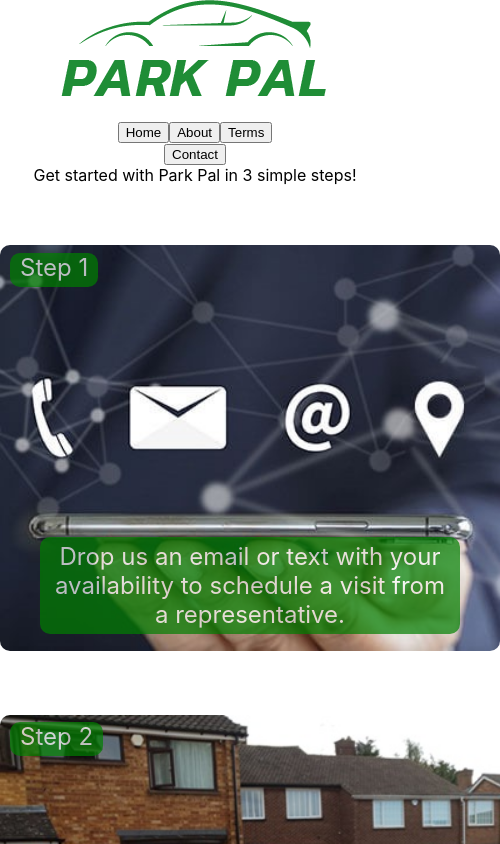
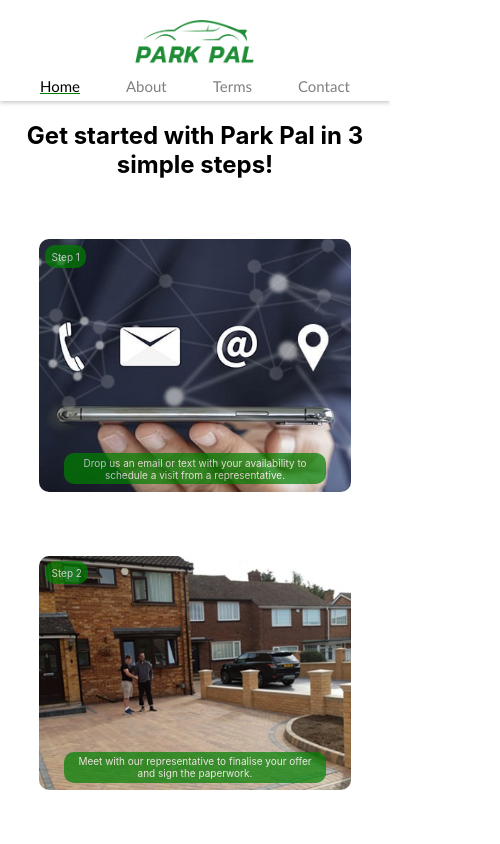
Before and after one commit to park-pal/info, a React (Create React App) app: page / in a window 390 px wide. Shown: the top 844 px of the page, 500 px wide, since content can reach past the window. Built offline with nearby package versions, Linux system fonts and the light colour scheme.

Commit message:
Phone styling

```diff
--- a/public/index.html
+++ b/public/index.html
@@ -2,7 +2,7 @@
 <html lang="en">
   <head>
     <meta charset="utf-8" />
-    <link rel="icon" href="%PUBLIC_URL%/favicon.ico" />
+    <link rel="icon" href="%PUBLIC_URL%/Monogram.png" />
     <meta name="viewport" content="width=device-width, initial-scale=1" />
     <meta name="theme-color" content="#000000" />
     <meta
@@ -14,7 +14,7 @@
       manifest.json provides metadata used when your web app is installed on a
       user's mobile device or desktop. See https://developers.google.com/web/fundamentals/web-app-manifest/
     -->
-    <link rel="manifest" href="%PUBLIC_URL%/manifest.json" />
+    <!-- <link rel="manifest" href="%PUBLIC_URL%/manifest.json" /> -->
     <!--
       Notice the use of %PUBLIC_URL% in the tags above.
       It will be replaced with the URL of the `public` folder during the build.
@@ -24,7 +24,7 @@
       work correctly both with client-side routing and a non-root public URL.
       Learn how to configure a non-root public URL by running `npm run build`.
     -->
-    <title>React App</title>
+    <title>Park Pal</title>
   </head>
   <body>
     <noscript>You need to enable JavaScript to run this app.</noscript>
--- a/src/components/Contact.js
+++ b/src/components/Contact.js
@@ -24,6 +24,12 @@ const Contact = () => {
                 +44 7444 816 550
             </p>
             <br />
+            <h2 className='contact-subtitle'>Social media:</h2>
+            <p className='contact-paragraph'>
+                We are active on a number of popular social media platforms - to find us you
+                can use the links at the bottom of this page.
+            </p>
+            <br />
             <h2 className='contact-subtitle'>Correspondance address:</h2>
             <p className='contact-paragraph'>
                 56 Cameron Square, CR4 3SH, Mitcham
--- a/src/components/ContactStyles.css
+++ b/src/components/ContactStyles.css
@@ -33,6 +33,10 @@
             font-weight: bold;
             margin-bottom: 5px;
             text-align: center;
+            background-color: green;
+            padding: 10px;
+            border-radius: 10px;
+            color: white;
         }
         .contact-sub-subtitle {
             font-size: 16px;
--- a/src/components/Header.js
+++ b/src/components/Header.js
@@ -58,8 +58,6 @@ const Header = ({ page, setPage }) => {
                 <button className={activePage === 'home'? 'header-active-tab-button':'header-tab-button'} onClick={() => handleClick('home')}>Home</button>
                 <button className={activePage === 'about'? 'header-active-tab-button':'header-tab-button'} onClick={() => handleClick('about')}>About</button>
                 <button className={activePage === 'terms'? 'header-active-tab-button':'header-tab-button'} onClick={() => handleClick('terms')}>Terms</button>
-            </div>
-            <div className='header-right-container'>
                 <button className={activePage === 'contact'? 'header-active-tab-button':'header-tab-button'} onClick={() => handleClick('contact')}>Contact</button>
             </div>
         </header>
--- a/src/components/HeaderStyles.css
+++ b/src/components/HeaderStyles.css
@@ -1,11 +1,54 @@
 /* Mobile styles */
 @media screen and (max-width: 767px) {
     /* CSS rules for mobile devices */
+    .header-tab-button {
+      border: none;
+      background: none;
+      padding-left: 10;
+      padding-right: 10;
+      margin: 0;
+      font-size: 15px;
+      cursor:pointer;
+      font-family:'Gill Sans', 'Gill Sans MT', Calibri, 'Trebuchet MS', sans-serif;
+      color: grey;
+    }
+    .header-active-tab-button {
+      border: none;
+      background: none;
+      padding-left: 10;
+      padding-right: 10;
+      margin: 0;
+      font-size: 15px;
+      cursor:pointer;
+      font-family:'Gill Sans', 'Gill Sans MT', Calibri, 'Trebuchet MS', sans-serif;
+      text-decoration: underline;
+      text-decoration-color: green;
+    }
+    .header-logo {
+      width: 120px;
+      padding-top: 20px;
+    }
+    .header-container {
+      box-shadow: 0 2px 4px rgba(0, 0, 0, 0.2);
+      justify-content: space-between;
+      flex:1;
+      margin-bottom: 20px;
+    }
+    .header-middle-container {
+      background-color: white;
+      display: flex;
+      justify-content: space-evenly;
+      align-items: center;
+      flex: 1;
+      padding-bottom: 5px;
+    }
+
   }
 
   /* Tablet styles */
   @media screen and (min-width: 768px) and (max-width: 1023px) {
     /* CSS rules for tablets */
+
   }
 
   /* Desktop styles */
--- a/src/components/HomeStyles.css
+++ b/src/components/HomeStyles.css
@@ -1,11 +1,22 @@
 /* Mobile styles */
 @media screen and (max-width: 767px) {
     /* CSS rules for mobile devices */
+    .home-title {
+      font-size: 24px;
+      font-weight: bold;
+      margin-bottom: 0px;
+    }
+    .home-title-container {
+      margin-top: 0px;
+      font-size: 24px;
+      font-weight: bold;
+    }
   }
 
   /* Tablet styles */
 @media screen and (min-width: 768px) and (max-width: 1023px) {
     /* CSS rules for tablets */
+
   }
 
   /* Desktop styles */
@@ -17,5 +28,7 @@
   }
   .home-title-container {
     margin-top: 0px;
+    font-size: 24px;
+    font-weight: bold;
   }
 }
--- a/src/components/ImageWithOverlay.js
+++ b/src/components/ImageWithOverlay.js
@@ -1,13 +1,31 @@
-import React from 'react';
+import React, { useEffect } from 'react';
+
+
+import "./ImageWithOverlayStyles.css"
 
 const ImageWithOverlay = ({ path, text, badgeText }) => {
+
+    useEffect(() => {
+        const updateWidth = () => {
+          const screenWidth = window.innerWidth;
+          document.documentElement.style.setProperty('--image-width', `${screenWidth}px`);
+        };
+
+        updateWidth();
+        window.addEventListener('resize', updateWidth);
+
+        return () => {
+          window.removeEventListener('resize', updateWidth);
+        };
+      }, []);
+
     return (
         <div>
             <div style={{ position: 'relative', display: 'inline-block', marginTop: 60, }}>
                 <img
                     src={path}
                     alt="driveway1"
-                style={{ width: '500px', height: 'auto', borderRadius:10, margin: 0 }}
+                    className='img-div'
                 />
                 <div
                     style={{
@@ -22,7 +40,7 @@ const ImageWithOverlay = ({ path, text, badgeText }) => {
                     borderRadius: '10px',
                     opacity: '70%'
                     }}>
-                <span style={{ color: '#fff', fontSize: '24px' }}>{badgeText}</span>
+                    <span style={{ color: '#fff', fontSize: '10px' }}>{badgeText}</span>
                 </div>
                 <div
                     style={{
@@ -41,7 +59,7 @@ const ImageWithOverlay = ({ path, text, badgeText }) => {
                     borderRadius: 10,
                     opacity: '70%'
                     }}>
-                <span style={{ color: '#fff', fontSize: '24px' }}>{text}</span> {/* Replace 'Your Text' with your desired text */}
+                    <span style={{ color: '#fff', fontSize: '10px' }}>{text}</span> {/* Replace 'Your Text' with your desired text */}
                 </div>
             </div>
         </div>
--- /dev/null
+++ b/src/components/ImageWithOverlayStyles.css
@@ -0,0 +1,33 @@
+/* Mobile styles */
+@media screen and (max-width: 767px) {
+    /* CSS rules for mobile devices */
+    .img-div{
+        width: calc(0.8*var(--image-width));
+        height: 'auto';
+        border-radius: 10px;
+        margin: 0;
+    }
+}
+
+  /* Tablet styles */
+@media screen and (min-width: 768px) and (max-width: 1023px) {
+    /* CSS rules for tablets */
+    .img-div{
+        width: calc(0.5*var(--image-width));
+        height: 'auto';
+        border-radius: 10px;
+        margin: 0;
+    }
+}
+
+  /* Desktop styles */
+@media screen and (min-width: 1024px) {
+    .img-div{
+        width: calc(0.5 * var(--image-width));
+        height: 'auto';
+        border-radius: 10px;
+        margin: 0;
+    }
+}
+
+/*    width: 0.5*width, height: 'auto', borderRadius:10, margin: 0 */
```
Also changed, not shown: package.json (+6 -1 lines), public/Monogram.png (added), 1 other file (tests, documents, lock files or other folders). Lines whose indentation alone changed are shown as unchanged.
